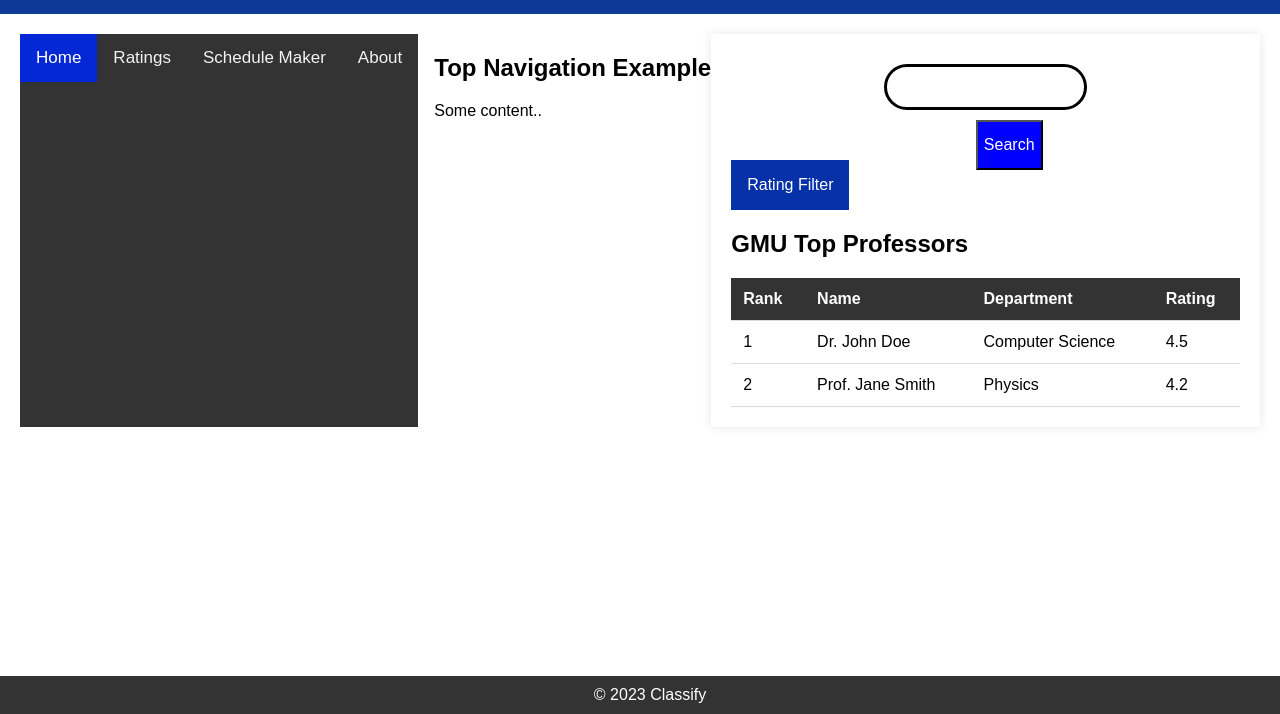
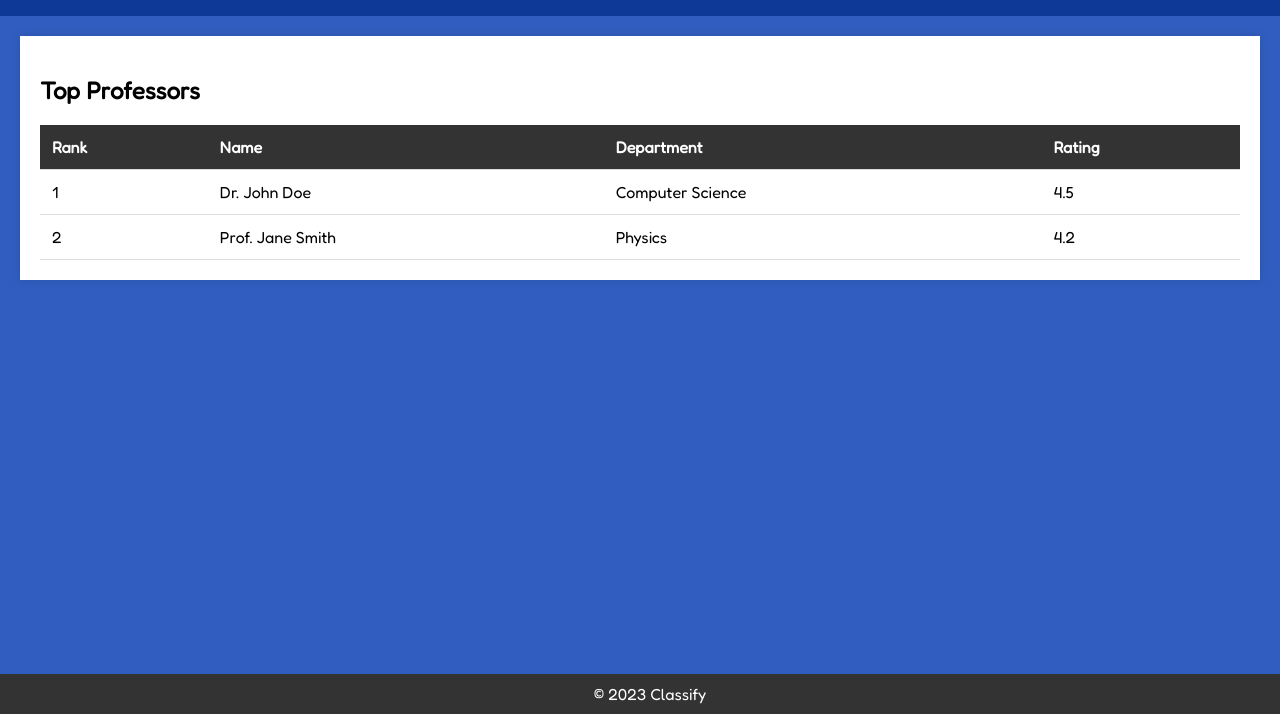
Before and after one commit to GerardoSoriano/classify, a website: page classify-webpage/index.html in a window 1280 px wide. Shown: the part 86-800 px from the top of the page. Drawn offline with Linux system fonts and the light colour scheme.

Commit message:
index.html

```diff
--- a/classify-webpage/index.html
+++ b/classify-webpage/index.html
@@ -7,187 +7,71 @@
   <meta charset="UTF-8">
   <meta name="viewport" content="width=device-width, initial-scale=1.0">
   <title>Classify</title>
-  <link rel="stylesheet" href="./style/style.css">
+  <style>
+    body {
+      font-family: 'Fredoka', sans-serif;
+      margin: 0;
+      padding: 0;
+      background-color: #305dbf;
+    }
+
+    header {
+      background-color: #0f3996;
+      color: white;
+      padding: 10px;
+      text-align: center;
+    }
+
+    main {
+      padding: 20px;
+      display: flex;
+      justify-content: space-between;
+    }
+
+    #leaderboard {
+      flex-grow: 1;
+      background-color: #fff;
+      padding: 20px;
+      box-shadow: 0px 0px 10px rgba(0, 0, 0, 0.1);
+    }
+
+    table {
+      width: 100%;
+      border-collapse: collapse;
+      margin-top: 20px;
+    }
+
+    th, td {
+      padding: 12px;
+      text-align: left;
+      border-bottom: 1px solid #ddd;
+    }
+
+    th {
+      background-color: #333;
+      color: white;
+    }
+
+    footer {
+      background-color: #333;
+      color: white;
+      text-align: center;
+      padding: 10px;
+      position: fixed;
+      bottom: 0;
+      width: 100%;
+    }
+  </style>
 </head>
 <body>
 
   <header>
     <h1>Classify</h1>
-
   </header>
 
   <main>
-    <!DOCTYPE html>
-    <html>
-    <head>
-    <meta name="viewport" content="width=device-width, initial-scale=1">
-    <style>
-    body {
-      margin: 0;
-      font-family: Arial, Helvetica, sans-serif;
-    }
-
-    .topnav {
-      overflow: hidden;
-      background-color: #333;
-    }
-
-    .topnav a {
-      float: left;
-      color: #f2f2f2;
-      text-align: center;
-      padding: 14px 16px;
-      text-decoration: none;
-      font-size: 17px;
-    }
-
-    .topnav a:hover {
-      background-color: #ddd;
-      color: black;
-    }
-
-    .topnav a.active {
-      background-color: #0528d6;
-      color: white;
-    }
-    </style>
-    </head>
-    <body>
-
-    <div class="topnav">
-      <a class="active" href="#home">Home</a>
-      <a href="#news">Ratings</a>
-      <a href="#contact">Schedule Maker</a>
-      <a href="#about">About</a>
-
-          <!DOCTYPE html>
-          <html>
-          <head>
-          <meta name="viewport" content="width=device-width, initial-scale=1">
-          <style>
-          .dropbtn {
-            background-color: #0631a8;
-            color: white;
-            padding: 16px;
-            font-size: 16px;
-            border: none;
-          }
-
-          .dropdown {
-            position: relative;
-            display: inline-block;
-          }
-
-          .dropdown-content {
-            display: none;
-            position: absolute;
-            background-color: #f1f1f1;
-            min-width: 160px;
-            box-shadow: 0px 8px 16px 0px rgba(0,0,0,0.2);
-            z-index: 1;
-          }
-
-          .dropdown-content a {
-            color: black;
-            padding: 12px 16px;
-            text-decoration: none;
-            display: block;
-          }
-
-          .dropdown-content a:hover {background-color: #ddd;}
-
-          .dropdown:hover .dropdown-content {display: block;}
-
-          .dropdown:hover .dropbtn {background-color: #3e418e;}
-          </style>
-          </head>
-          <body style="background-color:white;">
-
-
-
-
-          </div>
-
-    </div>
-
-    <div style="padding-left:16px">
-      <h2>Top Navigation Example</h2>
-      <p>Some content..</p>
-    </div>
-
-    </body>
-    </html>
-
     <div id="leaderboard">
-      <form action="https://cs.gmu.edu"> <!--server that handles searach capabilities -->
-          <div class="bar">
-              <input type="text" name="q" required>
-          </div>
-          <div class="options">
-              <input id="search-button" type="submit" name="btnK" value="Search" class = "search">
-          </div>
-
-          <!DOCTYPE html>
-          <html>
-          <head>
-          <meta name="viewport" content="width=device-width, initial-scale=1">
-          <style>
-          .dropbtn {
-            background-color: #0631a8;
-            color: white;
-            padding: 16px;
-            font-size: 16px;
-            border: none;
-          }
-
-          .dropdown {
-            position: relative;
-            display: inline-block;
-          }
-
-          .dropdown-content {
-            display: none;
-            position: absolute;
-            background-color: #f1f1f1;
-            min-width: 160px;
-            box-shadow: 0px 8px 16px 0px rgba(0,0,0,0.2);
-            z-index: 1;
-          }
-
-          .dropdown-content a {
-            color: black;
-            padding: 12px 16px;
-            text-decoration: none;
-            display: block;
-          }
-
-          .dropdown-content a:hover {background-color: #ddd;}
-
-          .dropdown:hover .dropdown-content {display: block;}
-
-          .dropdown:hover .dropbtn {background-color: #3e418e;}
-          </style>
-          </head>
-          <body style="background-color:white;">
-
-
-
-          <div class="dropdown">
-            <button class="dropbtn">Rating Filter</button>
-            <div class="dropdown-content">
-              <a href="#">1 Star</a>
-              <a href="#">2 Stars</a>
-              <a href="#">3 Stars</a>
-              <a href="#">4 Stars</a>
-              <a href="#">5 Stars</a>
-            </div>
-          </div>
-
-          </body>
-          </html>
-
-      </form>
-      <h2>GMU Top Professors</h2>
+      <h2>Top Professors</h2>
       <table>
         <thead>
           <tr>
```
